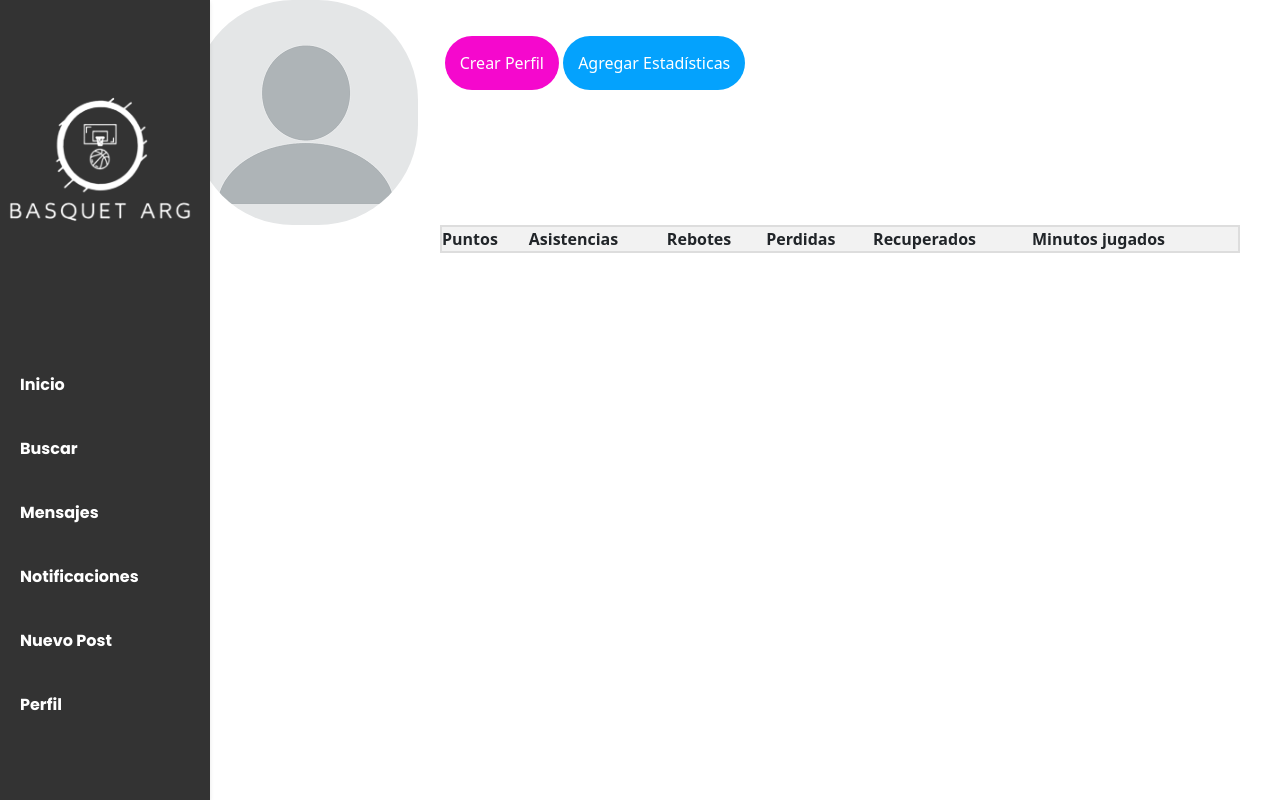
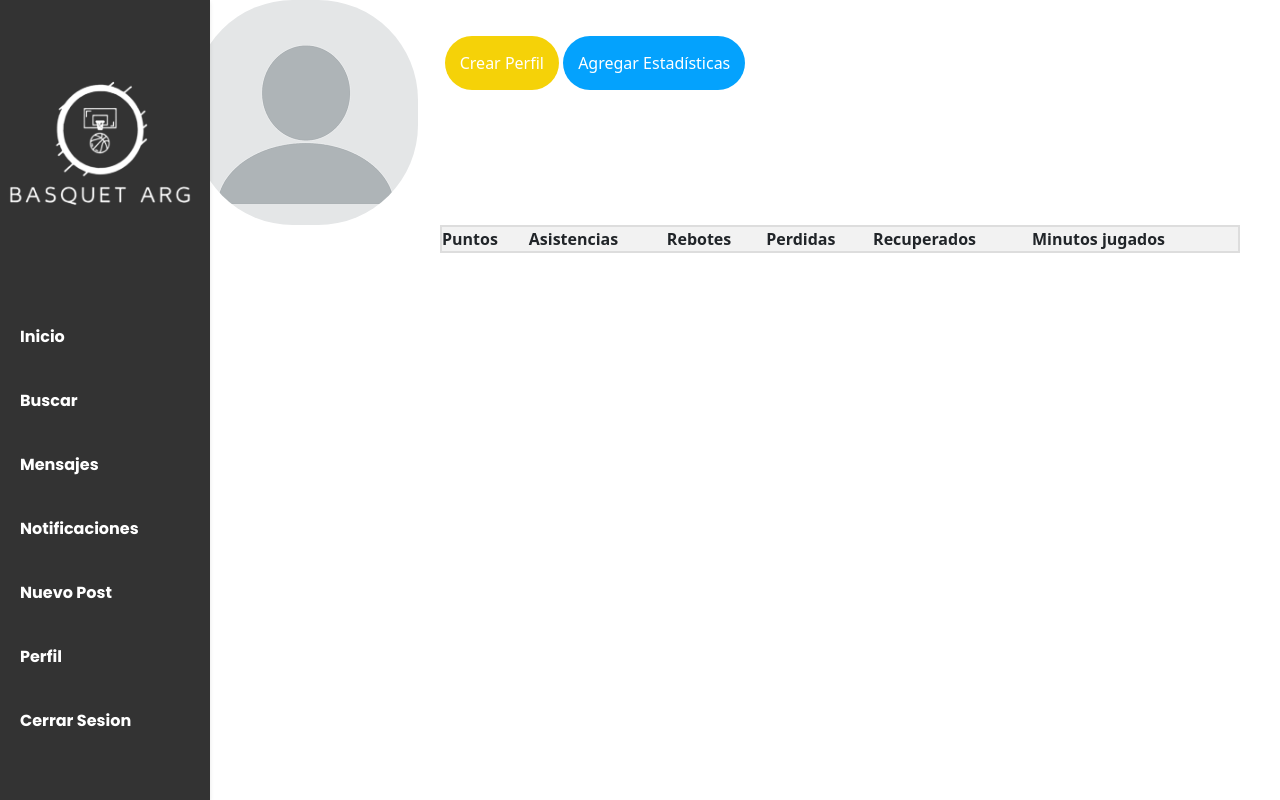
Before and after one commit to braian-ferrari/proyectofinal_braian_ferrari, a plain HTML site: page perfil.html in a window 1280 px wide. In both pictures the pointer is over the button "Crear Perfil". Drawn offline with nearby package versions, Linux system fonts and the light colour scheme.

Commit message:
cambie el navbar

```diff
--- a/perfil.html
+++ b/perfil.html
@@ -23,6 +23,8 @@
                 <li><a href="#">Notificaciones</a></li>
                 <li><a href="#">Nuevo Post</a></li>
                 <li><a href="perfil.html">Perfil</a></li>
+                <li><a href="index.html">Cerrar Sesion</a></li>
+
             </ul>
         </nav>
     </header>
--- a/style.css
+++ b/style.css
@@ -195,7 +195,7 @@ tr:hover {
 }
 
 .btn:hover {
-    background-color: rgb(245, 8, 205);
+    background-color: rgb(245, 210, 8);
     color: white;
 }
 
```
